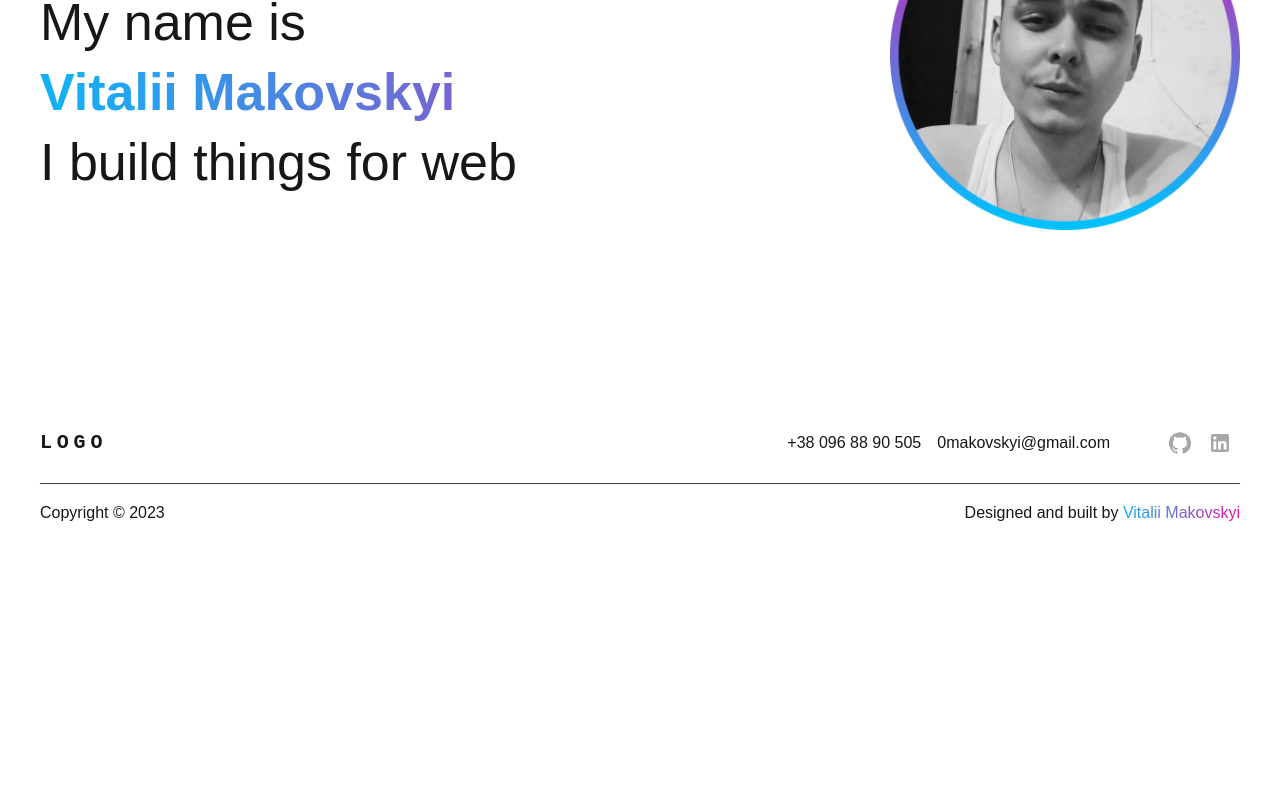
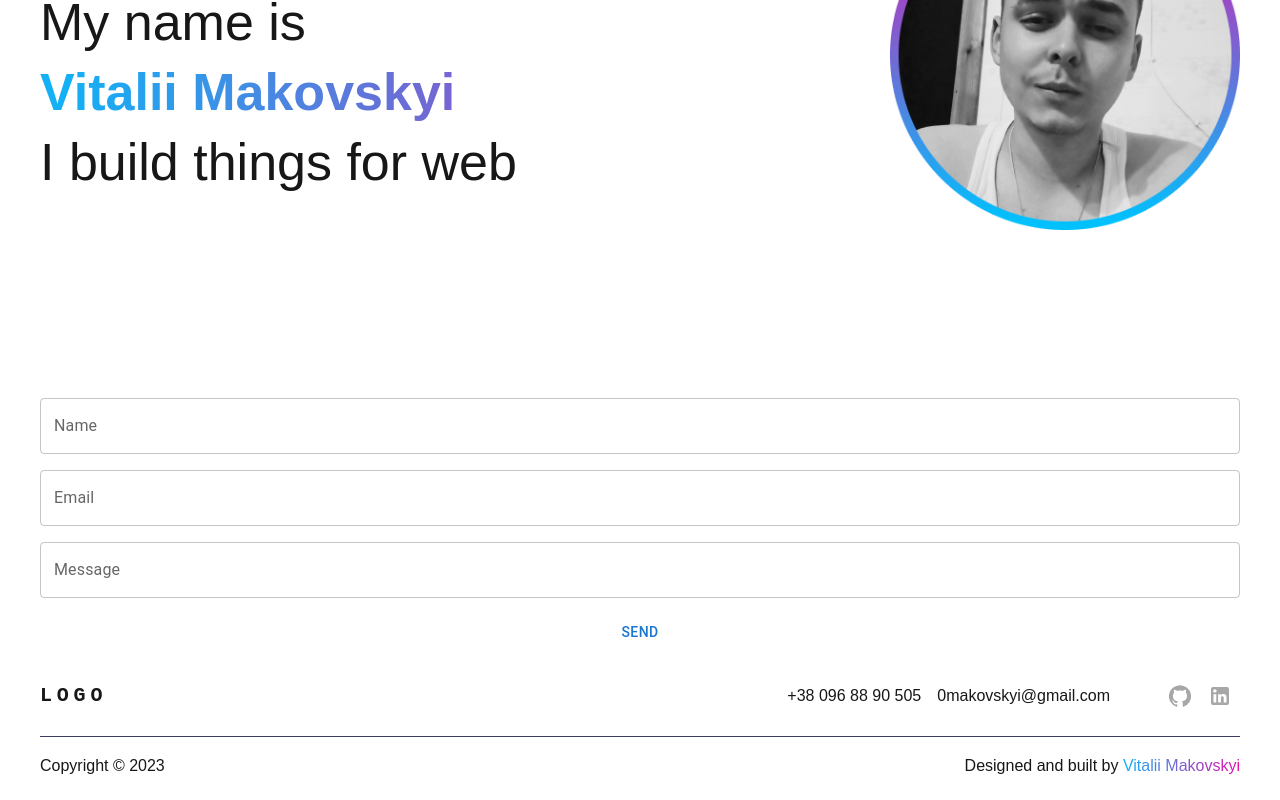
Before and after one commit to 0Vitaliy/portfolio, a Next.js app: page / in a window 1280 px wide. Shown: the part 402-1202 px from the top of the page. Before the commit the page ends 949 px from the top, so only its background shows below. Built offline with nearby package versions, Linux system fonts and the light colour scheme.

Commit message:
add form

```diff
--- a/modules/home/components/banner/index.tsx
+++ b/modules/home/components/banner/index.tsx
@@ -1,5 +1,5 @@
 import { Wrap } from '@/components/wrap';
-import { Box } from '@mui/material';
+import { Box, TextField, Button } from '@mui/material';
 import Image from 'next/image';
 
 export const Banner = () => {
@@ -44,6 +44,28 @@ export const Banner = () => {
             <Image src='/av.png' width={350} height={350} alt='' />
           </Box>
         </Box>
+        <Box>
+          <form>
+            <Box sx={{ display: 'flex', flexDirection: 'column', gap: 2 }}>
+              <TextField
+                label='Name'
+                name='name'
+                type='text'
+              />
+              <TextField
+                label='Email'
+                name='email'
+                type='email'
+              />
+              <TextField
+                label='Message'
+                name='message'
+                type='text'
+              />
+              <Button type='submit'>Send</Button>
+            </Box>
+          </form>
+        </Box>
       </Wrap>
     </Box>
   );
```
